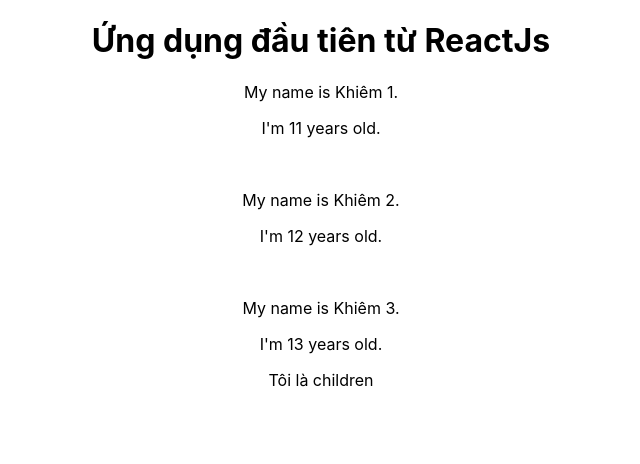
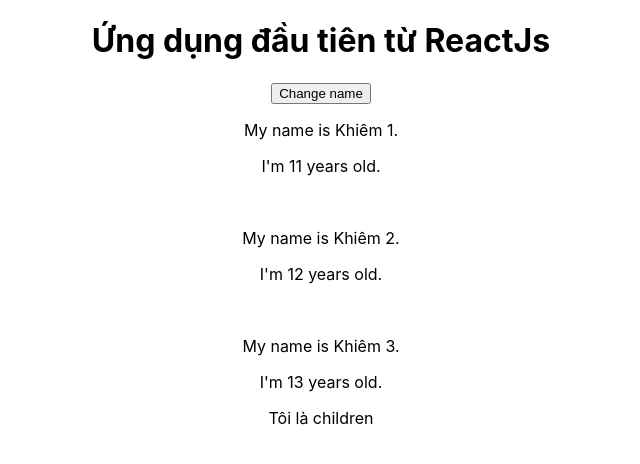
Before and after one commit to lhkhiem/React-TEDU, a React (Create React App) app: page / in a window 1280 px wide. Shown: the top 464 px of the page, without its empty margins (319-959 px from the left). Built offline with nearby package versions, Linux system fonts and the light colour scheme.

Commit message:
su dung event

```diff
--- a/src/App.js
+++ b/src/App.js
@@ -2,10 +2,14 @@ import './App.css';
 import Person from './components/Person';
 
 function App() {
+  const changeameHandler=(e)=>{
+    console.log(e);
+  }
   return (
     <>
       <div className="App">
         <h1>Ứng dụng đầu tiên từ ReactJs</h1>
+        <button onClick={(e)=>changeameHandler(e)}>Change name</button>
         <Person name="Khiêm 1" age="11"/>
         <br></br>
         <Person name="Khiêm 2" age="12"/>
```
Also changed, not shown: 1 other file (tests, documents, lock files or other folders).
